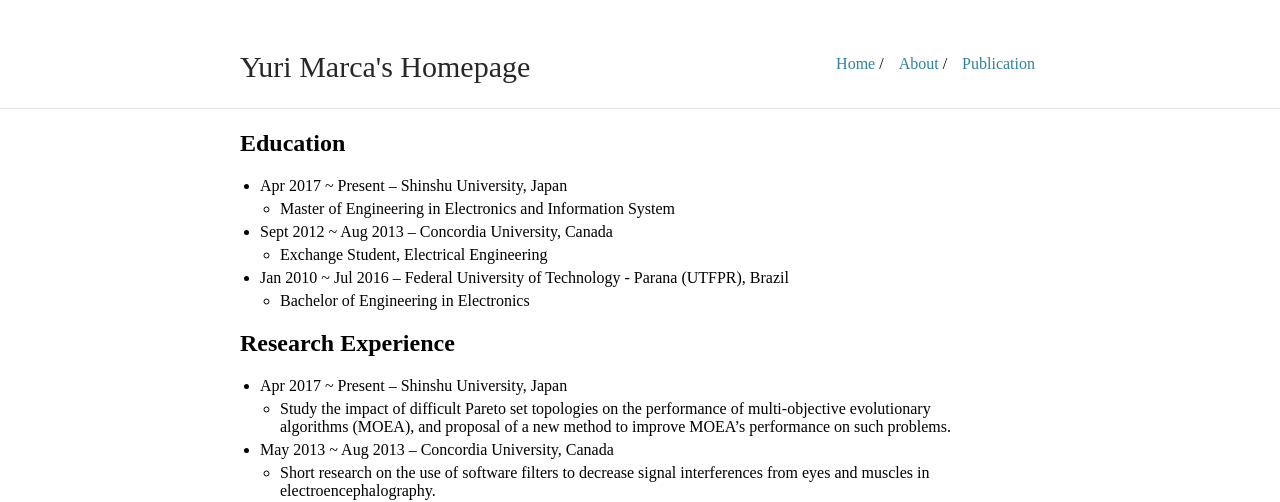
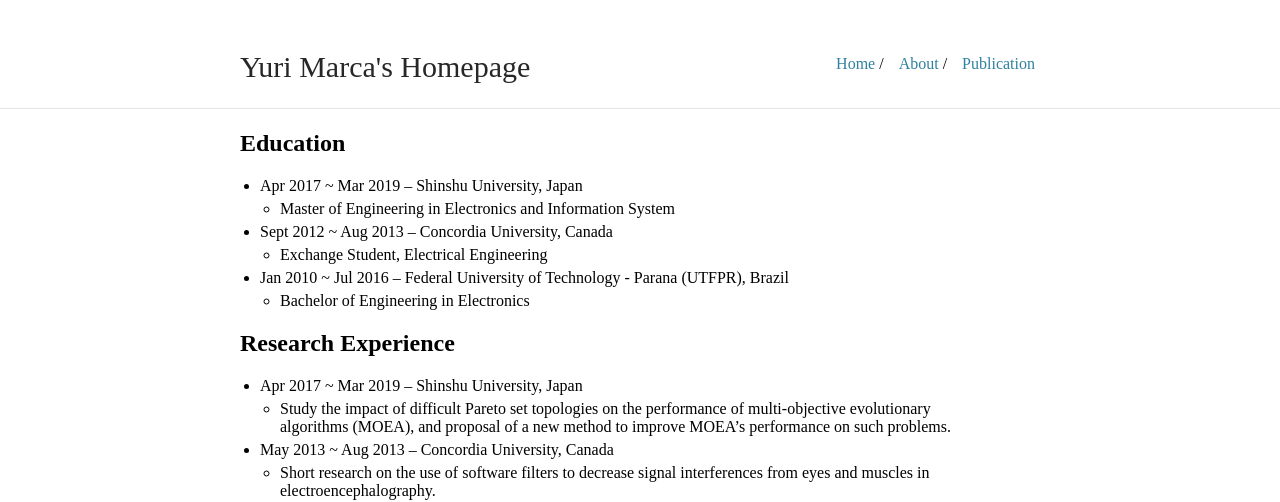
Before and after one commit to yurimarca/yurimarca.github.io, a Jekyll site: the page built from about.md, in a window 1280 px wide. Shown: the top 502 px of the page. Built offline with Jekyll 4.4.1, drawn with Linux system fonts in a browser that asks for light colours.

Commit message:
finished shinshu

```diff
--- a/about.md
+++ b/about.md
@@ -6,7 +6,7 @@
 
 ## Education
 
-* Apr 2017 ~ Present -- Shinshu University, Japan
+* Apr 2017 ~ Mar 2019 -- Shinshu University, Japan
   * Master of Engineering in Electronics and Information System
 
 * Sept 2012 ~ Aug 2013 -- Concordia University, Canada
@@ -17,7 +17,7 @@
 
 ## Research Experience
 
-* Apr 2017 ~ Present -- Shinshu University, Japan
+* Apr 2017 ~ Mar 2019 -- Shinshu University, Japan
   * Study the impact of difficult Pareto set topologies on the performance of multi-objective evolutionary algorithms (MOEA), and proposal of a new method to improve MOEA's performance on such problems.
 
 * May 2013 ~ Aug 2013 -- Concordia University, Canada
```
Also changed, not shown: index.md (+1 -1 lines).
